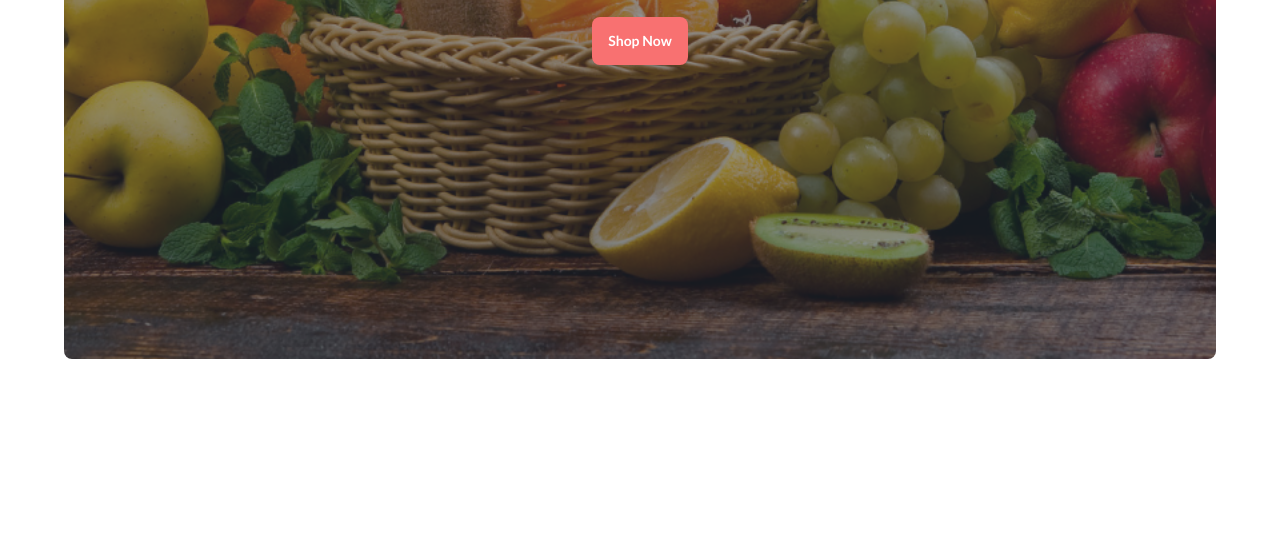
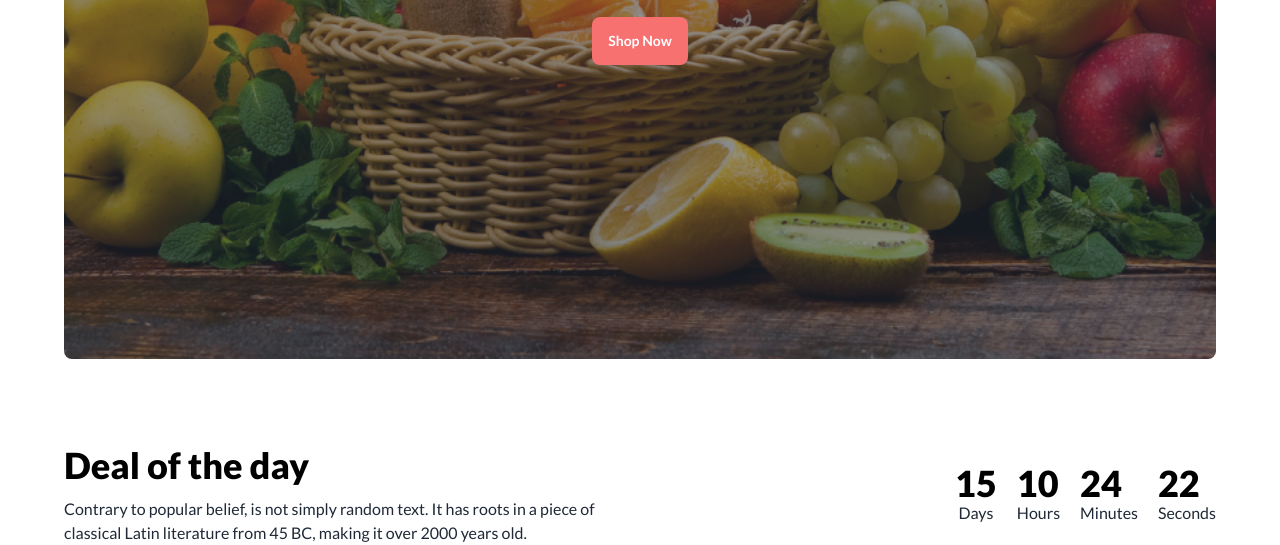
Before and after one commit to Emranhossainshuvo/fruit-brust, a plain HTML site: page index.html in a window 1280 px wide. Shown: the part 569-1114 px from the top of the page. Before the commit the page ends 934 px from the top, so only its background shows below. Drawn offline with nearby package versions, Linux system fonts and the light colour scheme; grey boxes are pictures that could not be loaded.

Commit message:
deal of the day added

```diff
--- a/index.html
+++ b/index.html
@@ -221,6 +221,69 @@
             </div>
         </section>
     </header>
+    <main>
+        <!-- Deal Section -->
+        <section class="max-w-screen-xl mx-auto px-4 md:px-12 lg:px-16 mt-20">
+            <!-- Heading -->
+            <div class="flex flex-col lg:flex-row gap-5 font-lato items-center">
+                <!-- Content -->
+                <div class="flex-1 space-y-3 text-center lg:text-left">
+                    <h1 class="text-black text-2xl md:text-4xl font-extrabold">
+                        Deal of the day
+                    </h1>
+                    <p class="text-gray-800 text-sm lg:text-base font-medium">
+                        Contrary to popular belief, is not simply random text. It has
+                        roots in a piece of classical Latin literature from 45 BC, making
+                        it over 2000 years old.
+                    </p>
+                </div>
+                <!-- Countdown -->
+                <div class="flex-1 font-lato">
+                    <div class="flex justify-center lg:justify-end">
+                        <div class="grid grid-flow-col gap-5 text-center auto-cols-max">
+                            <!-- Days -->
+                            <div class="flex flex-col">
+                                <span class="countdown text-black text-2xl md:text-4xl font-extrabold">
+                                    <span style="--value: 15"></span>
+                                </span>
+                                <p class="text-gray-800 text-sm lg:text-base font-medium">
+                                    Days
+                                </p>
+                            </div>
+
+                            <!-- Hours -->
+                            <div class="flex flex-col">
+                                <span class="countdown text-black text-2xl md:text-4xl font-extrabold">
+                                    <span style="--value: 10"></span>
+                                </span>
+                                <p class="text-gray-800 text-sm lg:text-base font-medium">
+                                    Hours
+                                </p>
+                            </div>
+
+                            <!-- Minutes -->
+                            <div class="flex flex-col">
+                                <span class="countdown text-black text-2xl md:text-4xl font-extrabold">
+                                    <span style="--value: 24"></span>
+                                </span>
+                                <p class="text-gray-800 text-sm lg:text-base font-medium">
+                                    Minutes
+                                </p>
+                            </div>
+
+                            <!-- Seconds -->
+                            <div class="flex flex-col">
+                                <span class="countdown text-black text-2xl md:text-4xl font-extrabold">
+                                    <span style="--value: 22"></span>
+                                </span>
+                                <p class="text-gray-800 text-sm lg:text-base font-medium">
+                                    Seconds
+                                </p>
+                            </div>
+                        </div>
+                    </div>
+                </div>
+            </div>
 
 </body>
 
```
